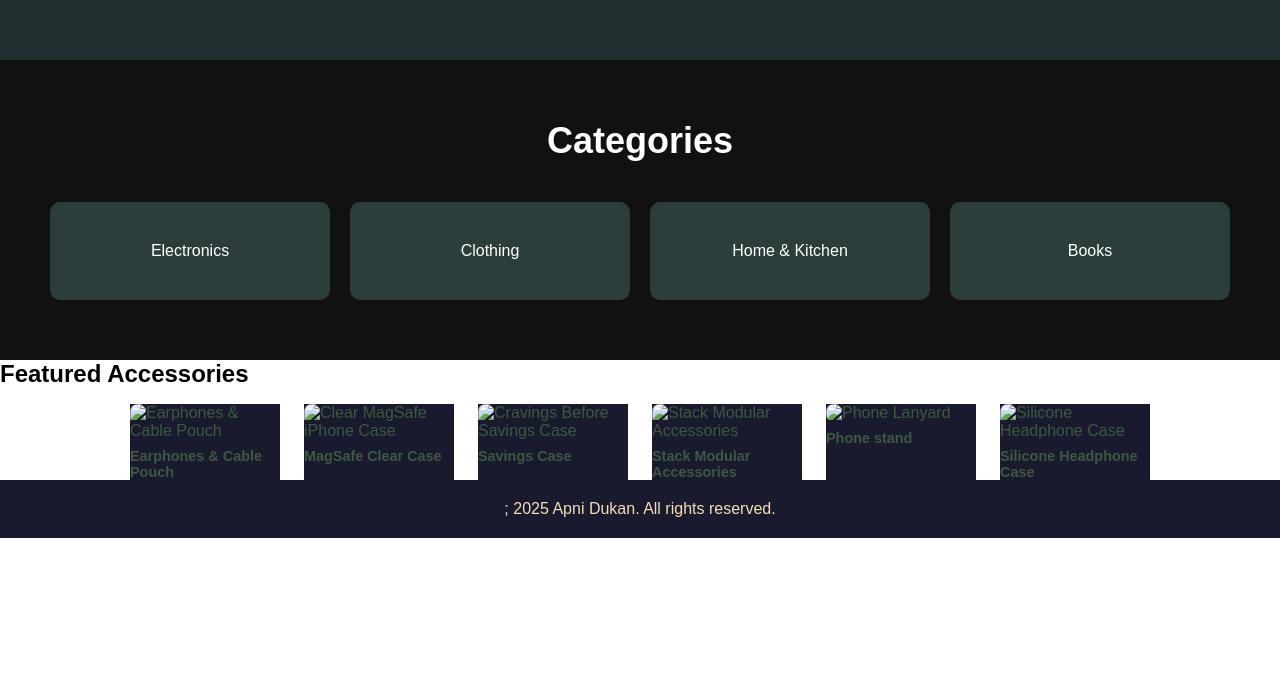
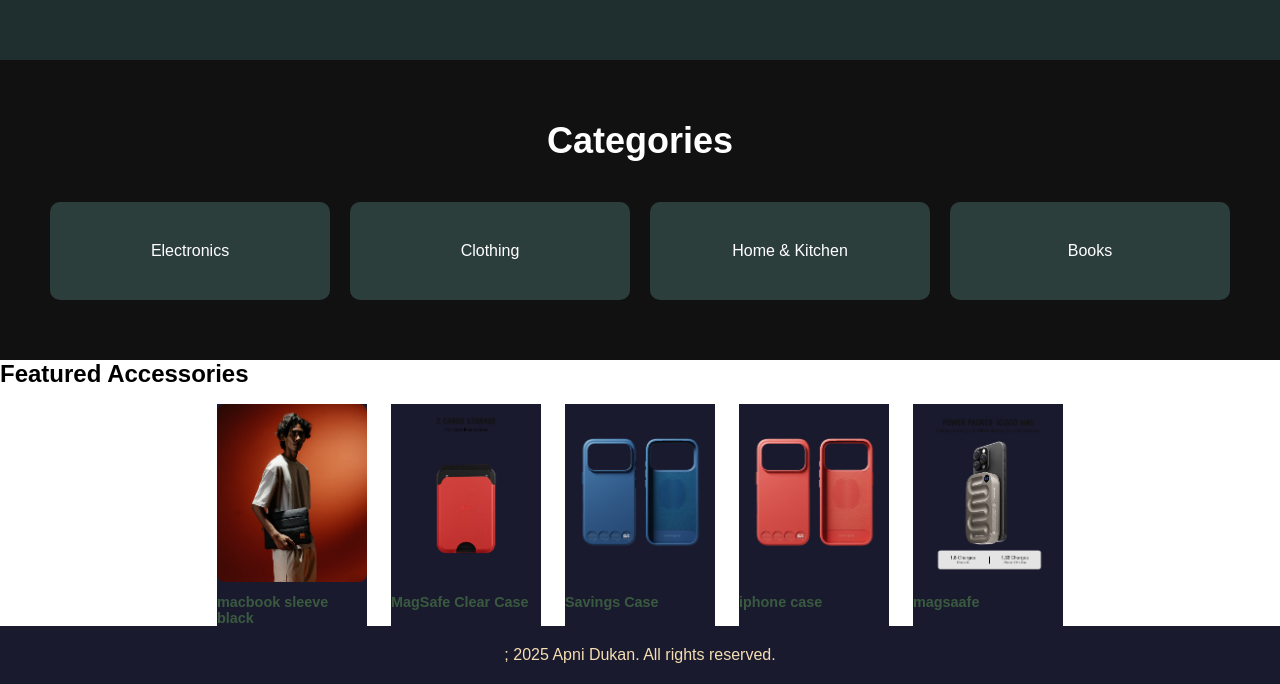
Before and after one commit to VanshAdhlakha/ApniDukan, a plain HTML site: page index.html in a window 1280 px wide. Shown: the part 580-1264 px from the top of the page. Before the commit the page ends 1118 px from the top, so only its background shows below. Drawn offline with Linux system fonts and the light colour scheme.

Commit message:
almost final before

```diff
--- a/index.html
+++ b/index.html
@@ -47,28 +47,28 @@
         <h2>Featured Accessories</h2>
         <div class="item-cards">
           <div class="item-card">
-            <img src="#" alt="Earphones & Cable Pouch">
-            <p>Earphones & Cable Pouch</p>
+            <img src="photos/Carbon-Black-Stria-Laptop-Sleeve-8.avif" alt="laptop sleeve oragne">
+            <p>macbook sleeve black</p>
           </div>
           <div class="item-card">
-            <img src="#" alt="Clear MagSafe iPhone Case">
+            <img src="photos/Crimson-Grey-Leather-MagSafe-Card-Wallet-2n.avif" alt="Clear MagSafe iPhone ">
             <p>MagSafe Clear Case</p>
           </div>
           <div class="item-card">
-            <img src="#" alt="Cravings Before Savings Case">
+            <img src="photos/Indigo-Stack-Phone-Case-iPhone-17-Pro-Mmax-2n.avif" alt="Cravings Before Savings Case">
             <p>Savings Case</p>
           </div>
           <div class="item-card">
-            <img src="#" alt="Stack Modular Accessories">
-            <p>Stack Modular Accessories</p>
+            <img src="photos/photos.avif" alt="iphone 17pro case blue">
+            <p>iphone case</p>
           </div>
+          <!-- <div class="item-card">
+            <img src="photos/Space-Blue-Stria-Laptop-Sleeve-8.avif" alt="case oragne">
+            <p>sleeve for macbook</p>
+          </div> -->
           <div class="item-card">
-            <img src="#" alt="Phone Lanyard">
-            <p>Phone stand</p>
-          </div>
-          <div class="item-card">
-            <img src="#" alt="Silicone Headphone Case">
-            <p>Silicone Headphone Case</p>
+            <img src="photos/Titanium-DailyObjects-Loop-MagSafe-Qi2-Battery-Pack-10000-2.avif" alt="Silicone sleeve">
+            <p>magsaafe</p>
           </div>
         </div>
     </section>
```
Also changed, not shown: photos/Carbon-Black-Stria-Laptop-Sleeve-8.avif (added), photos/Crimson-Grey-Leather-MagSafe-Card-Wallet-2n.avif (added), photos/Indigo-Stack-Phone-Case-iPhone-17-Pro-Mmax-2n.avif (added), photos/Space-Blue-Stria-Laptop-Sleeve-8.avif (added), photos/Titanium-DailyObjects-Loop-MagSafe-Qi2-Battery-Pack-10000-2.avif (added), photos/photos.avif (added), 1 other file.
